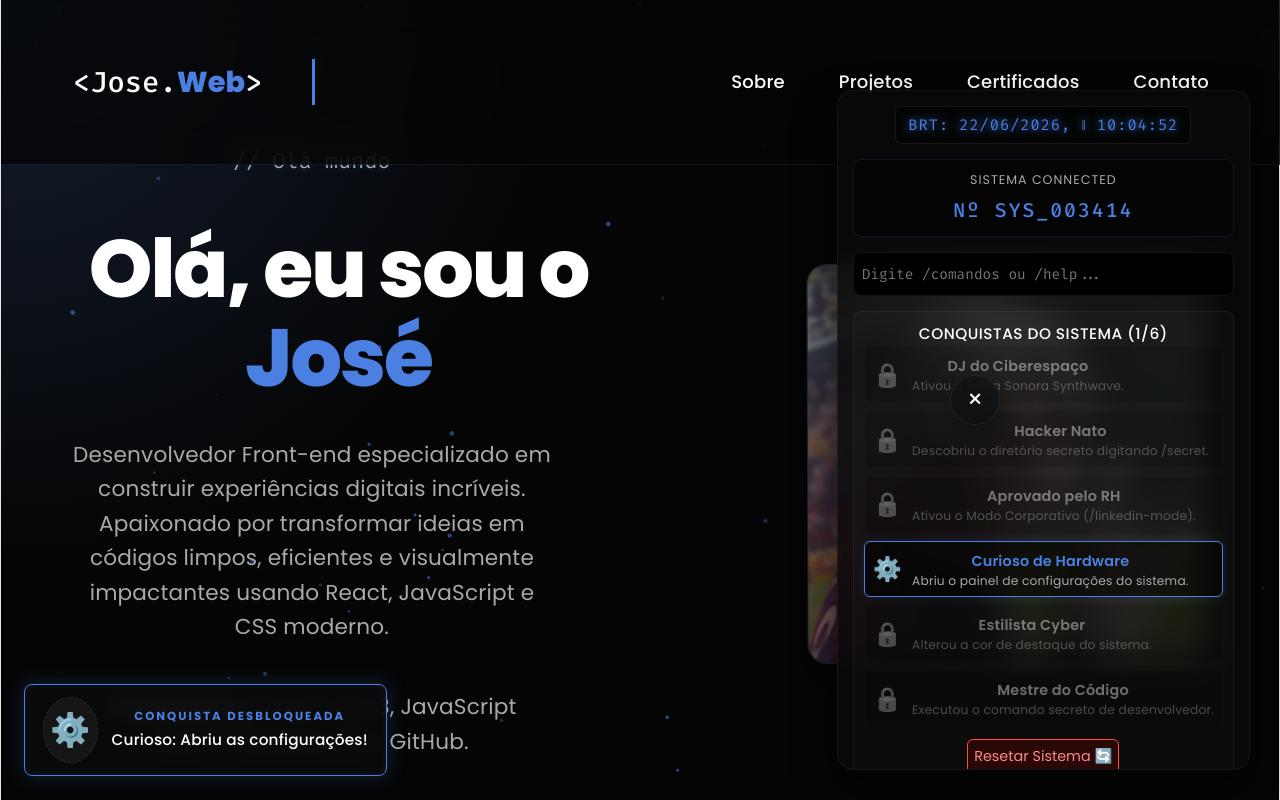
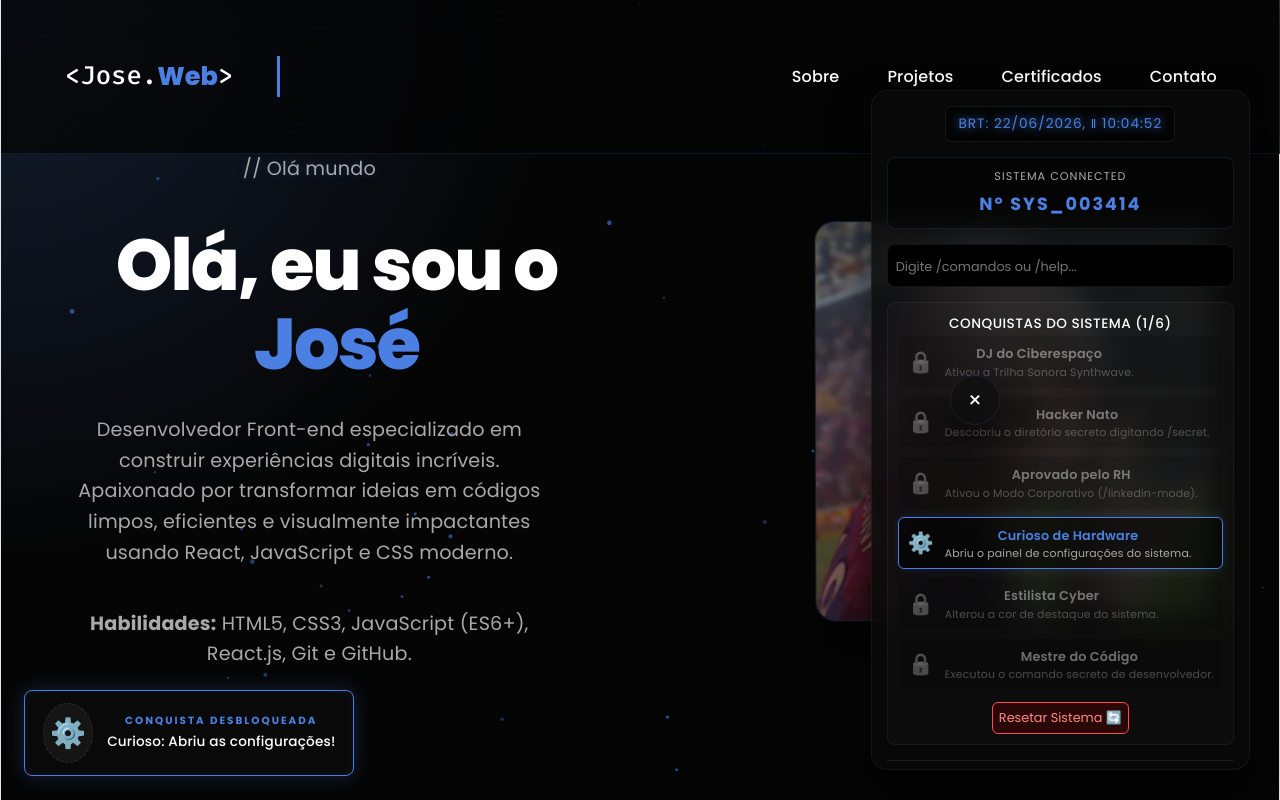
Before and after one commit to jose-c-web/portfolio, a React (Vite) app: page / in a window 1280 px wide. Both pictures are taken after a click on the button "⚙️". Shown: the top 800 px of the page. Built offline with nearby package versions, Linux system fonts and the light colour scheme.

Commit message:
corringindo bugss

```diff
--- a/src/App.css
+++ b/src/App.css
@@ -1,4 +1,4 @@
-@import url('https://fonts.googleapis.com/css2?family=Fira+Code:wght@400;500&family=Poppins:wght@300;400;500;600;700;800&display=swap');
+@import url('https://fonts.googleapis.com/css2?family=Fira+Code:wght@400;500&family=Poppins:wght@300;400;500;600;700;800&family=Roboto:wght@300;400;500;700&family=Montserrat:wght@300;400;500;600;700;800&family=JetBrains+Mono:wght@400;500&family=Ubuntu:wght@300;400;500;700&family=Press+Start+2P&display=swap');
 
 :root {
   --primary: #4b80e2;           /* Cor Dinâmica (Alterada pelo seu Painel) */
@@ -20,28 +20,31 @@
 }
 
 * {
-  margin: 0;
+margin: 0;
   padding: 0;
   box-sizing: border-box;
-  font-family: var(--font-family), sans-serif;
   scroll-behavior: smooth;
+  /* Força todos os elementos a adotarem a fonte escolhida no painel */
+  font-family: var(--font-family), sans-serif !important;
 }
 
 html {
+  /* Base do rem — controlada dinamicamente pelo slider de fonte */
+  font-size: var(--font-size-base, 16px);
   /* Permite que o Firefox use a barra de rolagem customizada também */
   scrollbar-color: var(--primary) rgba(255, 255, 255, 0.04);
   scrollbar-width: thin;
 }
 
 body {
-  background-color: var(--bg-dark);
+background-color: var(--bg-dark);
   color: var(--white);
   min-height: 100vh;
   overflow-x: hidden;
   line-height: 1.6;
   position: relative;
-  font-family: var(--font-family);
-  font-size: var(--font-size-base);
+  /* Controla o tamanho base dinamicamente */
+  font-size: var(--font-size-base) !important;
 }
 
 /* 🩹 FIX: garante que todos os títulos herdem a cor branca corretamente,
@@ -423,9 +426,9 @@ section {
 
 /* Card de Projetos */
 .project-card {
-  background: var(--card-bg);
-  backdrop-filter: blur(var(--card-blur, 8px));
-  -webkit-backdrop-filter: blur(var(--card-blur, 8px));
+background: var(--card-bg);
+  backdrop-filter: blur(var(--card-blur, 8px)) !important;
+  -webkit-backdrop-filter: blur(var(--card-blur, 8px)) !important;
   border: 1px solid rgba(255, 255, 255, 0.03);
   border-radius: 20px;
   overflow: hidden;
@@ -588,9 +591,9 @@ section {
 .certificate-mini-card {
   display: flex;
   align-items: center;
-  background: var(--card-bg);
-  backdrop-filter: blur(var(--card-blur, 8px));
-  -webkit-backdrop-filter: blur(var(--card-blur, 8px));
+background: var(--card-bg);
+  backdrop-filter: blur(var(--card-blur, 8px)) !important;
+  -webkit-backdrop-filter: blur(var(--card-blur, 8px)) !important;
   border: 1px solid rgba(255, 255, 255, 0.03);
   border-radius: 12px;
   padding: 15px;
--- a/src/App.jsx
+++ b/src/App.jsx
@@ -573,17 +573,20 @@ export default function App() {
     document.body.classList.toggle('disable-animations', !animacoesAtivas);
   }, [animacoesAtivas]);
 
+// 🌟 ALTERAÇÃO 3: Atualiza o desfoque do vidro (Blur) sempre que o slider mudar
   useEffect(() => {
     document.documentElement.style.setProperty('--card-blur', `${nivelBlur}px`);
   }, [nivelBlur]);
 
+  // Atualiza apenas a família de fonte global — sem tocar no tamanho (controlado pelo slider)
   useEffect(() => {
     document.documentElement.style.setProperty('--font-family', fonteSelecionada);
   }, [fonteSelecionada]);
 
-  // 🌟 Sincroniza o tamanho da fonte globalmente no HTML via variável CSS
+  // Aplica o tamanho de fonte do slider ao CSS global (html é a base do rem)
   useEffect(() => {
     document.documentElement.style.setProperty('--font-size-base', `${tamanhoFonte}px`);
+    document.documentElement.style.fontSize = `${tamanhoFonte}px`;
   }, [tamanhoFonte]);
 
   useEffect(() => {
--- a/src/components/About.jsx
+++ b/src/components/About.jsx
@@ -2,11 +2,10 @@ import fotoPerfil from '../assets/IMG/foto-perfil.webp';
 
 export default function About() {
   return (
-    <section id="about">
+    <section id="about" className="font-style-custom">
       <div className="about-content">
         <div className="about-text">
           <p className="greeting">{"// Olá mundo"}</p>
-          {/* Ajustado o span do nome para usar a cor primária dinâmica */}
           <h3>Olá, eu sou o <span style={{ color: 'var(--primary)' }}>José</span></h3>
           <p>Desenvolvedor Front-end especializado em construir experiências digitais incríveis. Apaixonado por transformar ideias em códigos limpos, eficientes e visualmente impactantes usando React, JavaScript e CSS moderno.</p>
           <p><strong>Habilidades:</strong> HTML5, CSS3, JavaScript (ES6+), React.js, Git e GitHub.</p>
--- a/src/components/Certificados.jsx
+++ b/src/components/Certificados.jsx
@@ -1,4 +1,3 @@
-// 1. Importações corrigidas com nomes únicos para cada imagem
 import imgExcel from '../assets/Certificados/Excel_Basico.png';
 import imgSeguranca from '../assets/Certificados/Competencia_Trsnversal.png';
 import imgFluencia from '../assets/Certificados/Flu.png';
@@ -11,25 +10,24 @@ export default function Certificates() {
   const [avisoIndex, setAvisoIndex] = useState(null);
   const [textosExpandidos, setTextosExpandidos] = useState({});
 
-  // 2. Mapeamento da array apontando para as variáveis de imagem importadas acima
   const meusCertificados = [
     {
       title: "Excel Básico",
       issuer: "Executa a edição e formatação de dados em uma planilha e utiliza as funções e fórmulas básicas do Excel.",
       hours: "20 horas",
-      image: imgExcel // 👈 Substituído o texto pela variável importada
+      image: imgExcel
     },
     {
       title: "Competência Transversal - SEGURANÇA NO TRABALHO",
       issuer: "Conceitos e Principais acidentes de Trabalho no ambiente corporativo e industrial contemporâneo.",
       hours: "14 horas",
-      image: imgSeguranca // 👈 Substituído o texto pela variável importada
+      image: imgSeguranca
     },
     {
       title: "Fluência - Fundamentos da inteligência artificial",
-      issuer: "Compreende os fundamentos da inteligência artificial para melhoria da produtividade e para o auxílio na tomada de decisões, identificando os impactos nos mecanismos de pesquisa online, reconhecendo o Bing Chat e Copilot do Microsoft 365 como ferramentas de facilitação das tarefas diárias e processos de trabalho e considerando questões éticas.",
+      issuer: "Compreende os fundamentos da inteligência artificial para melhoria da produtividade e para o auxílio na tomada de decisões, identificando os impactos nos mechanisms de pesquisa online, reconhecendo o Bing Chat e Copilot do Microsoft 365 como ferramentas de facilitação das tarefas diárias e processos de trabalho e considerando questões éticas.",
       hours: "08 horas",
-      image: imgFluencia // 👈 Substituído o texto pela variável importada
+      image: imgFluencia
     }
   ];
 
@@ -81,6 +79,7 @@ export default function Certificates() {
         {textoFormatado}{" "}
         <button
           onClick={(e) => alternarTextoLongo(e, index)}
+          className="font-style-custom"
           style={{
             background: 'none',
             border: 'none',
@@ -99,7 +98,7 @@ export default function Certificates() {
   };
 
   return (
-    <section id="certificates" style={{ minHeight: 'auto', padding: '4rem 0' }}>
+    <section id="certificates" className="font-style-custom" style={{ minHeight: 'auto', padding: '4rem 0' }}>
       <h2 className="section-title">Certificados</h2>
 
       <div className="certificate-mini-grid">
@@ -110,7 +109,7 @@ export default function Certificates() {
 
           return (
             <div
-              className={`certificate-mini-card ${classeAnimacao} ${exibindoAviso ? 'aviso-ativo' : ''}`}
+              className={`certificate-mini-card ${classeAnimacao} ${exibindoAviso ? 'aviso-ativo' : ''} font-style-custom`}
               key={index}
               onClick={() => gerenciarAvisoContato(index)}
               style={{ cursor: 'pointer' }}
@@ -147,7 +146,7 @@ export default function Certificates() {
 
       {meusCertificados.length > 2 && (
         <div className="ver-mais-container">
-          <button className="btn-ver-mais" onClick={lidarComCliqueVerMais}>
+          <button className="btn-ver-mais font-style-custom" onClick={lidarComCliqueVerMais}>
             {expandido ? "Ver menos" : "Ver certificados"}
           </button>
         </div>
--- a/src/components/Clock.jsx
+++ b/src/components/Clock.jsx
@@ -7,7 +7,6 @@ export default function Clock() {
     const atualizarRelogio = () => {
       const agora = new Date();
 
-      // Força o fuso horário do Brasil (Brasília) e formata data e hora
       const formatador = new Intl.DateTimeFormat('pt-BR', {
         timeZone: 'America/Sao_Paulo',
         hour: '2-digit',
@@ -18,7 +17,6 @@ export default function Clock() {
         year: 'numeric'
       });
 
-      // O retorno vem no formato: "DD/MM/AAAA HH:MM:SS"
       const partes = formatador.format(agora).split(' ');
       const data = partes[0];
       const hora = partes[1];
@@ -26,16 +24,18 @@ export default function Clock() {
       setTempo(`${data} ‖ ${hora}`);
     };
 
-    atualizarRelogio(); // Executa imediatamente ao carregar
-    const intervalo = setInterval(atualizarRelogio, 1000); // Atualiza a cada 1 segundo
+    atualizarRelogio();
+    const intervalo = setInterval(atualizarRelogio, 1000);
 
-    return () => clearInterval(intervalo); // Limpa o intervalo ao desmontar
+    return () => clearInterval(intervalo);
   }, []);
 
   return (
-    <div style={{
+    <div
+      className="font-style-custom"
+      style={{
         fontFamily: "'Fira Code', monospace",
-      fontSize: '0.85rem',
+        fontSize: 'calc(var(--font-size-base) * 0.85)',
         color: 'var(--primary)',
         background: 'rgba(0, 0, 0, 0.6)',
         padding: '6px 12px',
@@ -44,7 +44,8 @@ export default function Clock() {
         textShadow: '0 0 8px var(--primary)',
         display: 'inline-block',
         letterSpacing: '1px'
-    }}>
+      }}
+    >
       BRT: {tempo}
     </div>
   );
--- a/src/components/Contact.jsx
+++ b/src/components/Contact.jsx
@@ -2,13 +2,13 @@ import { FaGithub, FaLinkedin, FaEnvelope } from 'react-icons/fa';
 
 export default function Contact() {
   return (
-    <section id="contact">
+    <section id="contact" className="font-style-custom">
       <h2 className="section-title" style={{ paddingLeft: '0' }}>Vamos conversar?</h2>
       <p style={{ color: '#94a3b8', marginBottom: '2rem' }}>Estou disponível para novos projetos, freelances ou oportunidades de trabalho.</p>
       <div className="contact-links">
-        <a href="https://github.com/jose-c-web" target="_blank" rel="noreferrer"><FaGithub /> GitHub</a>
-        <a href="https://linkedin.com/in/seu-perfil" target="_blank" rel="noreferrer"><FaLinkedin /> LinkedIn</a>
-        <a href="mailto:seu-email@email.com"><FaEnvelope /> Email</a>
+        <a href="https://github.com/jose-c-web" target="_blank" rel="noreferrer" className="font-style-custom"><FaGithub /> GitHub</a>
+        <a href="https://linkedin.com/in/seu-perfil" target="_blank" rel="noreferrer" className="font-style-custom"><FaLinkedin /> LinkedIn</a>
+        <a href="mailto:seu-email@email.com" className="font-style-custom"><FaEnvelope /> Email</a>
       </div>
     </section>
   );
--- a/src/components/Footer.jsx
+++ b/src/components/Footer.jsx
@@ -2,7 +2,7 @@ export default function Footer() {
   const anoAtual = new Date().getFullYear();
 
   return (
-    <footer>
+    <footer className="font-style-custom">
       <div className="footer-content">
         <h2 className="typing-wrapper typing-footer">
           &lt;/Jose.<span>Web</span>&gt;
--- a/src/components/Header.jsx
+++ b/src/components/Header.jsx
@@ -1,14 +1,14 @@
 export default function Header() {
   return (
-    <header>
+    <header className="font-style-custom">
       <h1 className="typing-wrapper typing-header">
         &lt;Jose.<span>Web</span> &gt;
       </h1>
       <nav>
-        <a href="#about">Sobre</a>
-        <a href="#projects">Projetos</a>
-        <a href="#certificates">Certificados</a>
-        <a href="#contact">Contato</a>
+        <a href="#about" className="font-style-custom">Sobre</a>
+        <a href="#projects" className="font-style-custom">Projetos</a>
+        <a href="#certificates" className="font-style-custom">Certificados</a>
+        <a href="#contact" className="font-style-custom">Contato</a>
       </nav>
     </header>
   );
--- a/src/components/Projects.jsx
+++ b/src/components/Projects.jsx
@@ -1,4 +1,3 @@
-// 1. Importações corrigidas com nomes exclusivos para as imagens dos projetos
 import imgGeTech from '../assets/IMG/GeTech.png';
 import imgFlixBox from '../assets/IMG/FlixBox.png';
 import imgAnaDoces from '../assets/IMG/Ana_Doces.png';
@@ -9,34 +8,33 @@ export default function Projects() {
   const [expandido, setExpandido] = useState(false);
   const [estaFechando, setEstaFechando] = useState(false);
 
-  // 2. Mapeamento da array apontando para as variáveis que importamos acima
   const meusProjetos = [
     {
       title: "GeTech Site",
       description: "Plataforma web desenvolvida para exibição de serviços tecnológicos e design responsivo.",
       tech: "HTML · CSS · JavaScript",
-      image: imgGeTech, // 👈 Modificado
+      image: imgGeTech,
       link: "https://jose-c-web.github.io/GeTech/"
     },
     {
       title: "Flix Box",
       description: "FlixBox é uma plataforma de séries simulado (não funcional)",
       tech: "HTML · CSS · JavaScript",
-      image: imgFlixBox, // 👈 Modificado
+      image: imgFlixBox,
       link: "https://jose-c-web.github.io/FlixBox/"
     },
     {
       title: "Ana Doces",
       description: "Ana Doces é um site de culinária que foi um dos primeiros projetos feito",
       tech: "HTML · CSS",
-      image: imgAnaDoces, // 👈 Modificado
+      image: imgAnaDoces,
       link: "https://jose-c-web.github.io/Ana_Doces/"
     },
     {
       title: "Projeto Interligado",
-      description: "O Projeto Interligado foi um  projeto que reuniu um grupo  de 6 pessoas do SENAI na sala, e eu e esses integrantes fizemos este site com conexão e validação pelo firebase funcionando",
+      description: "O Projeto Interligado foi um projeto que reuniu um grupo de 6 pessoas do SENAI na sala, e eu e esses integrantes fizemos este site com conexão e validação pelo firebase funcionando",
       tech: "HTML · CSS · JavaScript",
-      image: imgAnaDoces, // 👈 Modificado
+      image: imgAnaDoces,
       link: "https://jose-c-web.github.io/projeto_interligado/"
     }
   ];
@@ -57,7 +55,7 @@ export default function Projects() {
   };
 
   return (
-    <section id="projects">
+    <section id="projects" className="font-style-custom">
       <h2 className="section-title">Meus Projetos</h2>
 
       <div className="projects-grid">
@@ -66,7 +64,7 @@ export default function Projects() {
           const classeAnimacao = ehExtra && estaFechando ? "closing" : "";
 
           return (
-            <div className={`project-card ${classeAnimacao}`} key={index}>
+            <div className={`project-card ${classeAnimacao} font-style-custom`} key={index}>
               {projeto.image && (
                 <div className="card-img">
                   <img src={projeto.image} alt={projeto.title} />
@@ -83,7 +81,7 @@ export default function Projects() {
                 </div>
 
                 <div className="project-links">
-                  <a href={projeto.link} target="_blank" rel="noreferrer" style={{ color: 'var(--primary)' }}>
+                  <a href={projeto.link} target="_blank" rel="noreferrer" className="font-style-custom" style={{ color: 'var(--primary)' }}>
                     Ver Repositório &rarr;
                   </a>
                 </div>
@@ -95,7 +93,7 @@ export default function Projects() {
 
       {meusProjetos.length > 2 && (
         <div className="ver-mais-container">
-          <button className="btn-ver-mais" onClick={lidarComClique}>
+          <button className="btn-ver-mais font-style-custom" onClick={lidarComClique}>
             {expandido ? "Ver menos" : "Ver mais"}
           </button>
         </div>
```
Lines whose indentation alone changed are shown as unchanged.
